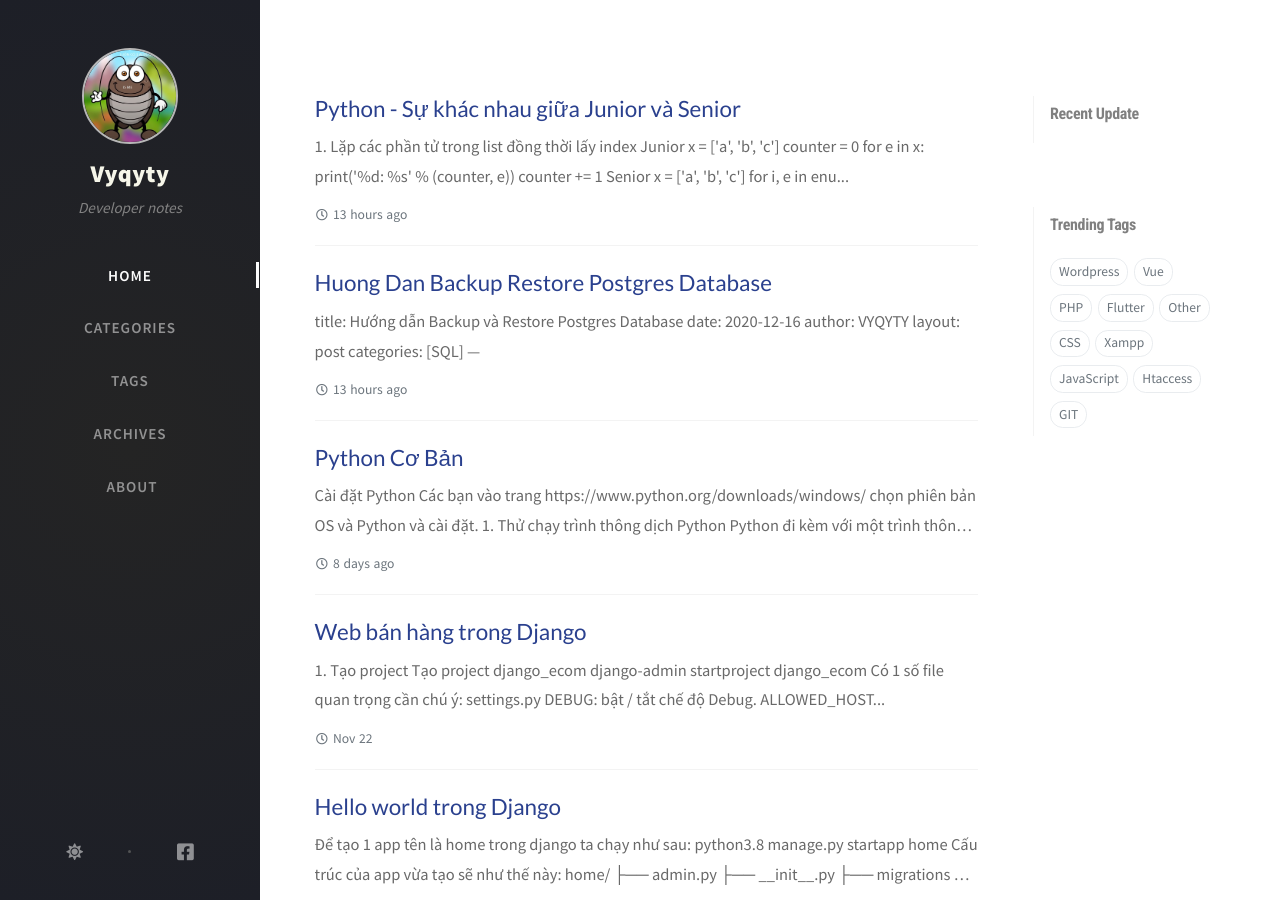
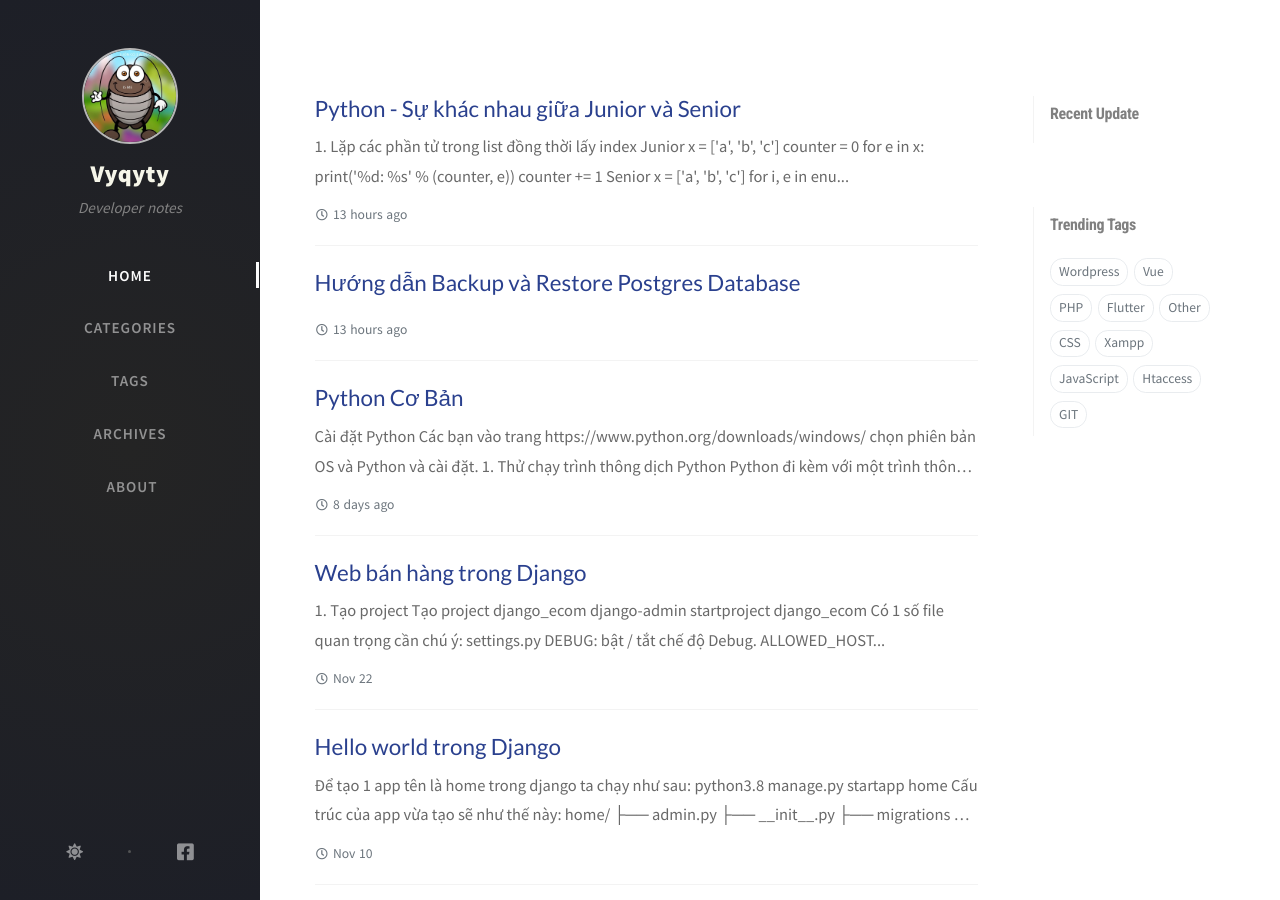
Before and after one commit to vyqyty/vyqyty.github.io, a Jekyll site: the page built from index.html, in a window 1280 px wide and 900 px high. Built offline with Jekyll 4.4.1, drawn with Linux system fonts in a browser that asks for light colours; nearby versions of some CDN libraries; the list of posts is cut into pages by our own code; comment, search, counter and statistics services are not loaded.

Commit message:
Update 2020-12-16-huong-dan-backup-restore-postgres-database.md

```diff
--- a/_posts/2020-12-16-huong-dan-backup-restore-postgres-database.md
+++ b/_posts/2020-12-16-huong-dan-backup-restore-postgres-database.md
@@ -1,8 +1,7 @@
-
 ---
 title: Hướng dẫn Backup và Restore Postgres Database
 date: 2020-12-16
-author: VYQYTY
-layout: post
 categories: [SQL]
+tags: []
+math: true
 ---
```
